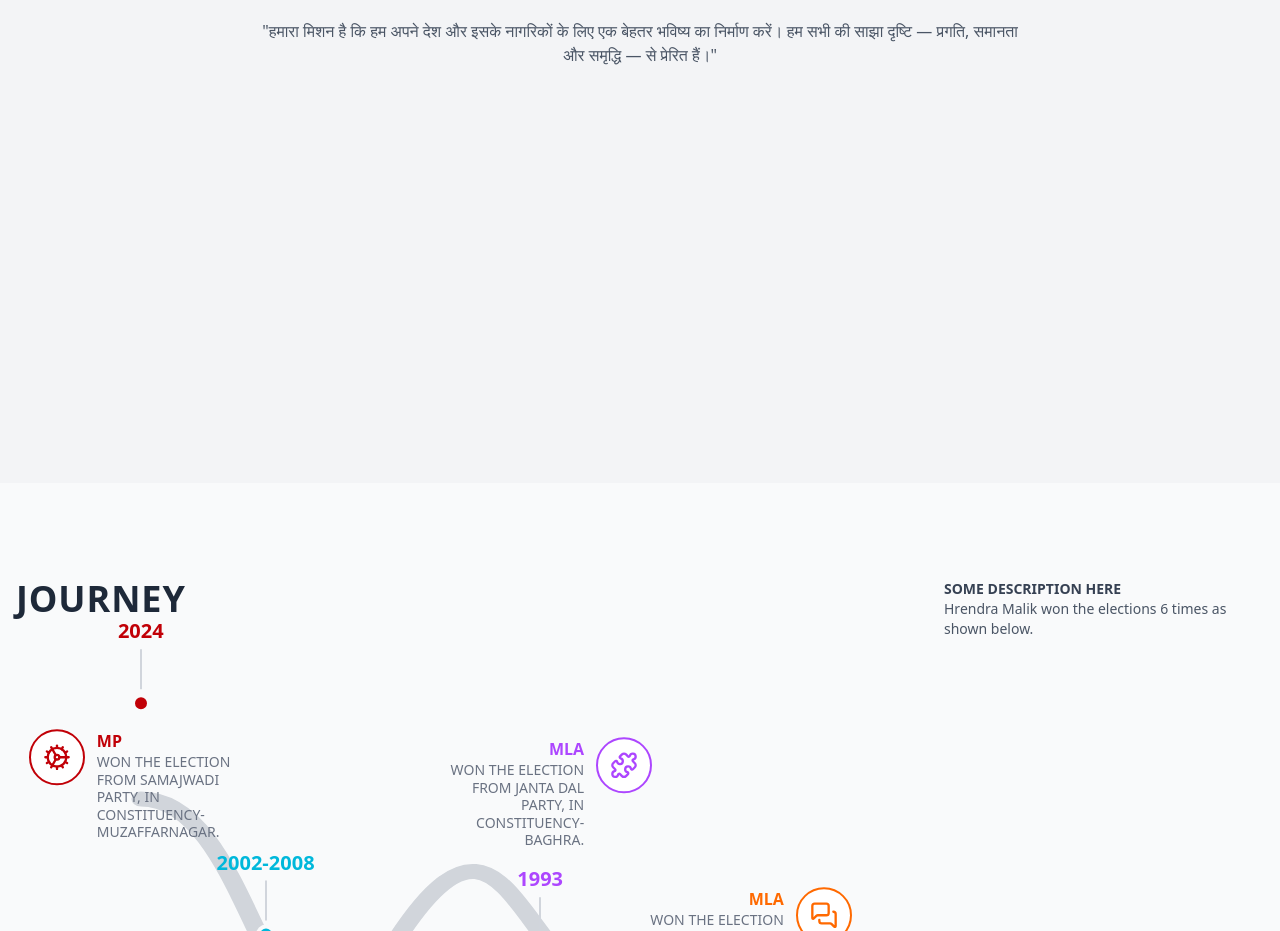
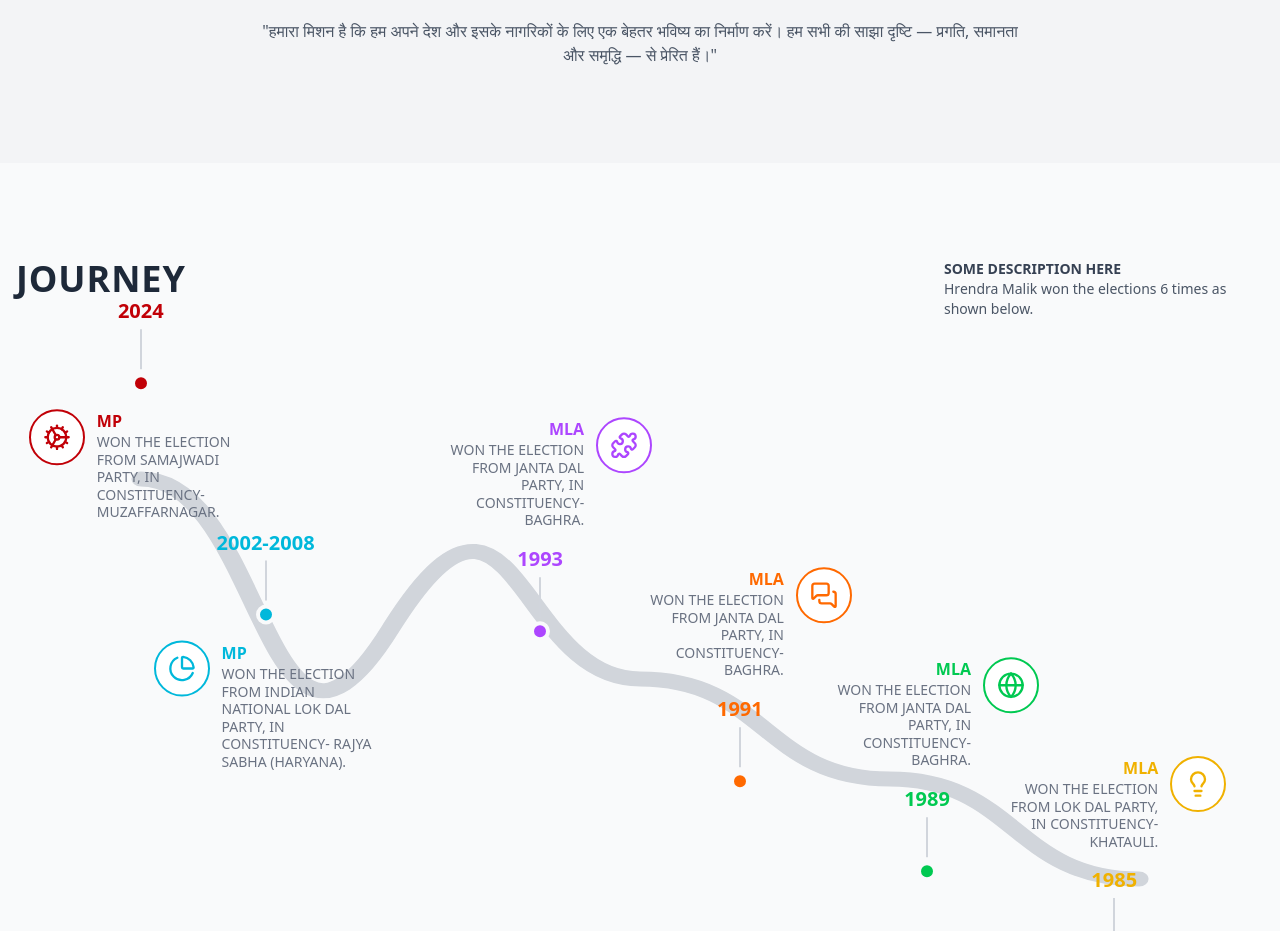
Before and after one commit to tyujjwal6/Profile, a React (Vite) app: page / in a window 1280 px wide. Shown: the part 2427-3358 px from the top of the page. Built offline with nearby package versions, Linux system fonts and the light colour scheme.

Commit message:
first commit

```diff
--- a/src/App.jsx
+++ b/src/App.jsx
@@ -400,20 +400,7 @@ export default function App() {
               "हमारा मिशन है कि हम अपने देश और इसके नागरिकों के लिए एक बेहतर भविष्य का निर्माण करें। हम सभी की साझा दृष्टि — प्रगति, समानता और समृद्धि — से प्रेरित हैं।"
             </p>
           </div>
-          <div className="mission-cards-container mt-16 grid grid-cols-1 md:grid-cols-3 gap-8">
-            {missionItems.map((item, index) => (
-              <div
-                key={index}
-                className={`mission-card-anim p-8 rounded-lg transition-all duration-300 ${item.featured ? 'bg-[#0052FF] text-white' : 'bg-white shadow-lg'}`}
-              >
-                <div className={`inline-flex p-3 rounded-md mb-6 ${item.featured ? 'bg-white text-[#0052FF]' : 'bg-blue-100 text-[#0052FF]'}`}>
-                  <item.icon size={28} />
-                </div>
-                <h3 className="text-2xl font-bold mb-3">{item.title}</h3>
-                <p className={`${item.featured ? 'text-blue-100' : 'text-gray-600'}`}>{item.description}</p>
-              </div>
-            ))}
-          </div>
+
         </div>
       </section>
 
```
